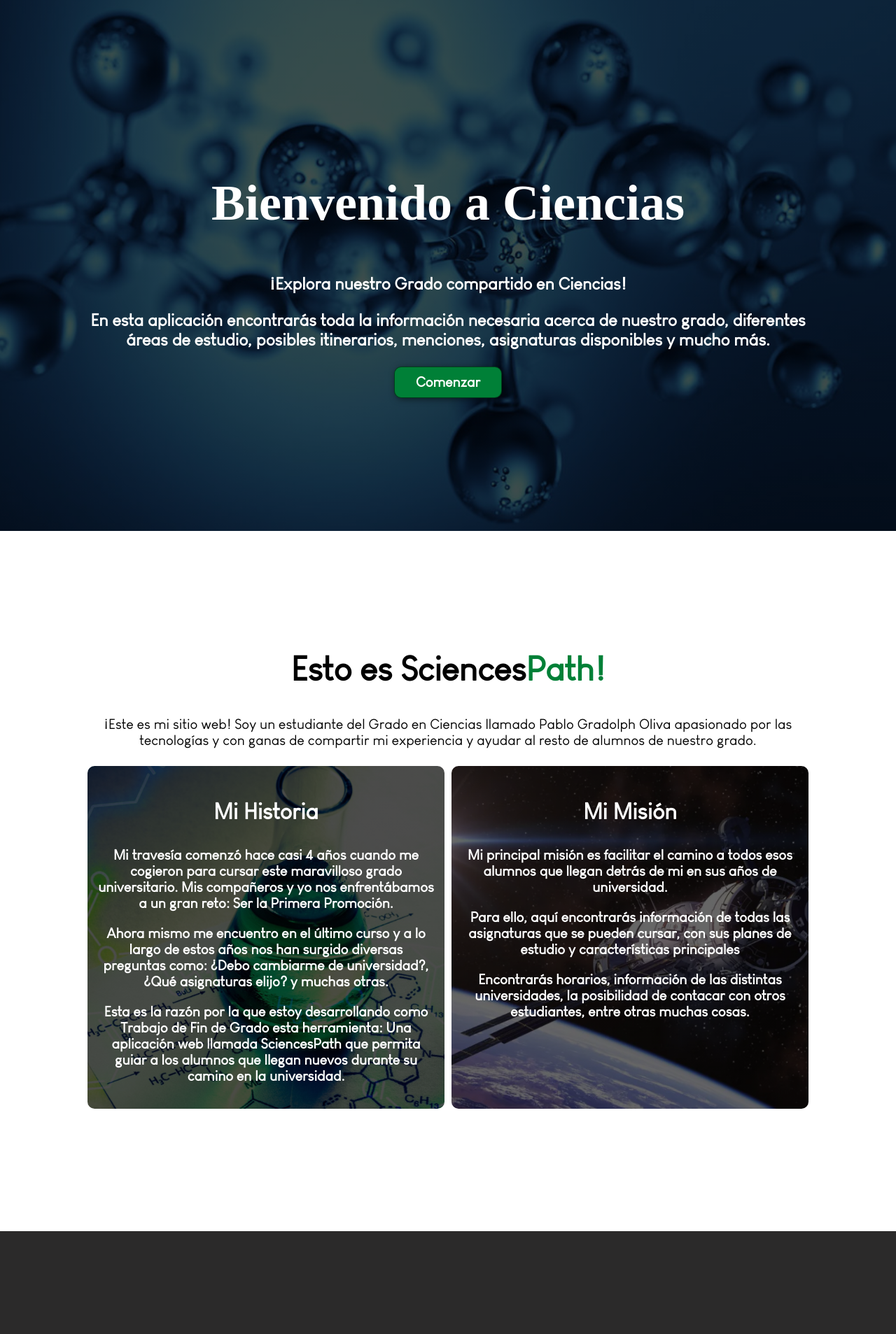
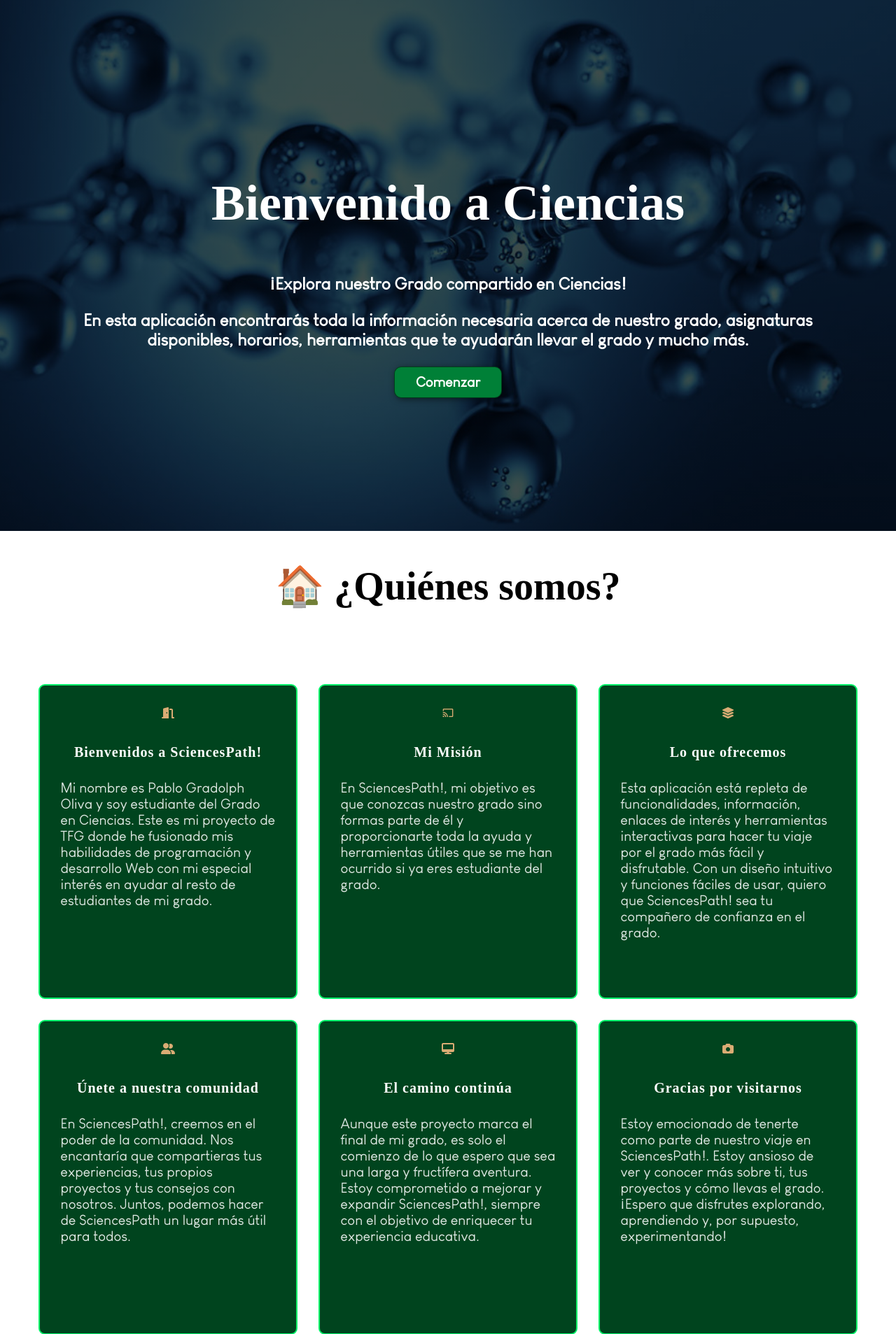
Before and after one commit to PabloGradolph/SciencesPath, a Django app: page / in a window 1280 px wide. Shown: the part 91-1998 px from the top of the page at 70% size. Run offline with Django 4.2, Linux system fonts and the light colour scheme; some libraries are stand-ins or nearby versions; some web fonts are replaced.

Commit message:
home page updated

```diff
--- a/static/css/styles.css
+++ b/static/css/styles.css
@@ -211,58 +211,96 @@ header nav a:hover {
     background-color: #015827;
 }
 
-/* Quienes somos */
-#about .container {
+/*=============== About Us ===============*/
+.AboutUs__section h1 {
     text-align: center;
-    padding: 170px 12px;
 }
 
-#about h2 {
-    margin-top: 0;
+.AboutUs__section .card {
+    font-family: 'poppins';
 }
 
-#about-header{
-    margin-bottom: 10px;
+.AboutUs__section .card h2 {
+    font-family: 'poppins';
 }
 
-#history {
-    background-image: linear-gradient(
-        0deg,
-        rgba(0,0,0,0.7),
-        rgba(0,0,0,0.7)
-    )
-    ,url("../img/MIHistoria.jpg");
-    background-repeat: no-repeat;
-    background-size: cover;
-    background-position: center center;
-    border-radius: 10px;
-    padding: 10px;
-    margin: 5px;
+.about-wrapper {
+    padding: 5% 8%;
 }
 
-#mission {
-    background-image: linear-gradient(
-        0deg,
-        rgba(0,0,0,0.6),
-        rgba(0,0,0,0.6)
-    )
-    ,url("../img/MiMision.webp");
-    background-repeat: no-repeat;
-    background-size: cover;
-    background-position: center center;
-    border-radius: 10px;
-    padding: 10px;
-    margin: 5px;
+.AboutUs__section .about {
+    display: flex;
+    flex-direction: column;
+    align-items: center;
 }
 
-#history p, #history h3{
-    color: #fff;
-    font-weight: bold;
+.AboutUs__section .cards {
+    display: grid;
+    grid-template-columns: repeat(3, 1fr);
+    gap: 30px;
 }
 
-#mission p, #mission h3{
+.AboutUs__section .card {
+    height: 450px;
+    width: 370px;
+    background-color: #00441e;
+    padding: 3% 8%;
+    border: 2px solid #00f369;
+    border-radius: 9px;
+    transition: .6;
+    display: flex;
+    align-items: center;
+    flex-direction: column;
+    position: relative;
+    overflow: hidden;
+}
+
+.AboutUs__section .card:after{
+    content: "";
+    position: absolute;
+    top: 150%;
+    left: -200px;
+    width: 120%;
+    transform: rotate(50deg);
+    background-color: #fff;
+    height: 18px;
+    filter: blur(30px);
+    opacity: 0.5;
+    transition: 1s;
+}
+.AboutUs__section .card:hover:after{
+    width: 225%;
+    top: -100%;
+}
+
+.AboutUs__section .card i{
+    color: #daac74;
+    margin-top: 20px;
+    margin-bottom: 20px;
+    font-size: var(--biggest-font-size);
+}
+
+.AboutUs__section .card h2{
     color: #fff;
-    font-weight: bold;
+    font-size: 20px;
+    font-weight: 600;
+    letter-spacing: 1px;
+}
+
+.AboutUs__section .card p {
+    text-align: left;
+    width: 100%;
+    margin: 12px 0;
+    color: rgba(255, 255, 255, 0.877);
+}
+
+.AboutUs__section .card:hover{
+    transform: translateY(-8px);
+    border-color: #f8e8d4;
+}
+
+.AboutUs__section .card:hover i{
+    color: #b38042;
 }
 
 /* Más información */
--- a/templates/Sciences/home.html
+++ b/templates/Sciences/home.html
@@ -3,6 +3,11 @@
 
 {% block title %}
     Bienvenido a Ciencias
+{% endblock %}
+
+{% block styles %}
+<link rel="stylesheet" href="https://cdnjs.cloudflare.com/ajax/libs/font-awesome/6.1.2/css/all.min.css" integrity="sha512-1sCRPdkRXhBV2PBLUdRb4tMg1w2YPf37qatUFeS7zlBy7jJI8Lf4VHwWfZZfpXtYSLy85pkm9GaYVYMfw5BC1A==" crossorigin="anonymous" referrerpolicy="no-referrer" />
+<link rel="stylesheet" href="https://cdnjs.cloudflare.com/ajax/libs/font-awesome/6.4.2/css/all.min.css"/>
 {% endblock %}
 
 {% block header %}
@@ -43,34 +48,49 @@
         <div class="container">
             <h1>Bienvenido a Ciencias</h1>
             <p>¡Explora nuestro Grado compartido en Ciencias!</p>
-            <p>En esta aplicación encontrarás toda la información necesaria acerca de nuestro grado, diferentes áreas de estudio, posibles itinerarios, menciones, asignaturas disponibles y mucho más.</p>
+            <p>En esta aplicación encontrarás toda la información necesaria acerca de nuestro grado, asignaturas disponibles, horarios, herramientas que te ayudarán llevar el grado y mucho más.</p>
             <div class="btn-container">
                 <a href="{% url 'main' %}" ><button class="btn-primary">Comenzar</button></a>
             </div>
         </div>
     </section>
 
-    <section id="about">
-        <div class="container">
-            <div id="about-header">
-                <h2>Esto es Sciences<span class="color-path">Path!</span></h2>
-                <p>¡Este es mi sitio web! Soy un estudiante del Grado en Ciencias llamado Pablo Gradolph Oliva apasionado por las tecnologías y con ganas de compartir mi experiencia y ayudar al resto de alumnos de nuestro grado.</p>
-            </div>
-            <div class="about">
-                <div id="history" class="expandable">
-                    <h3>Mi Historia</h3>
-                    <div class="full-description">
-                        <p>Mi travesía comenzó hace casi 4 años cuando me cogieron para cursar este maravilloso grado universitario. Mis compañeros y yo nos enfrentábamos a un gran reto: Ser la Primera Promoción.</p>
-                        <p>Ahora mismo me encuentro en el último curso y a lo largo de estos años nos han surgido diversas preguntas como: ¿Debo cambiarme de universidad?, ¿Qué asignaturas elijo? y muchas otras.</p>
-                        <p>Esta es la razón por la que estoy desarrollando como Trabajo de Fin de Grado esta herramienta: Una aplicación web llamada SciencesPath que permita guiar a los alumnos que llegan nuevos durante su camino en la universidad.</p>
-                    </div>
-                </div>
-                <div id="mission" class="expandable">
-                    <h3>Mi Misión</h3>
-                    <div id="mission-full-description" class="full-description">
-                        <p>Mi principal misión es facilitar el camino a todos esos alumnos que llegan detrás de mi en sus años de universidad. </p>
-                        <p>Para ello, aquí encontrarás información de todas las asignaturas que se pueden cursar, con sus planes de estudio y características principales </p>
-                        <p>Encontrarás horarios, información de las distintas universidades, la posibilidad de contacar con otros estudiantes, entre otras muchas cosas. </p>
+    <section class="AboutUs__section section" id="About">
+        <h1 class="section__title">🏠 ¿Quiénes somos?</h1>
+        <div class="container section__border">
+            <div class="about-wrapper">
+                <div class="about">
+                    <div class="cards">
+                        <div class="card">
+                            <i class="fa-solid fa-door-open"></i>
+                            <h2>Bienvenidos a SciencesPath!</h2>
+                            <p>Mi nombre es Pablo Gradolph Oliva y soy estudiante del Grado en Ciencias. Este es mi proyecto de TFG donde he fusionado mis habilidades de programación y desarrollo Web con mi especial interés en ayudar al resto de estudiantes de mi grado.</p>
+                        </div>
+                        <div class="card">
+                            <i class="fa-brands fa-chromecast"></i>
+                            <h2>Mi Misión</h2>
+                            <p>En SciencesPath!, mi objetivo es que conozcas nuestro grado sino formas parte de él y proporcionarte toda la ayuda y herramientas útiles que se me han ocurrido si ya eres estudiante del grado.</p>
+                        </div>
+                        <div class="card">
+                            <i class="fa-solid fa-layer-group"></i>
+                            <h2>Lo que ofrecemos</h2>
+                            <p>Esta aplicación está repleta de funcionalidades, información, enlaces de interés y herramientas interactivas para hacer tu viaje por el grado más fácil y disfrutable. Con un diseño intuitivo y funciones fáciles de usar, quiero que SciencesPath! sea tu compañero de confianza en el grado.</p>
+                        </div>
+                        <div class="card">
+                            <i class="fa-solid fa-user-group"></i>
+                            <h2>Únete a nuestra comunidad</h2>
+                            <p>En SciencesPath!, creemos en el poder de la comunidad. Nos encantaría que compartieras tus experiencias, tus propios proyectos y tus consejos con nosotros. Juntos, podemos hacer de SciencesPath un lugar más útil para todos.</p>
+                        </div>
+                        <div class="card">
+                            <i class="fa-solid fa-desktop"></i>
+                            <h2>El camino continúa</h2>
+                            <p>Aunque este proyecto marca el final de mi grado, es solo el comienzo de lo que espero que sea una larga y fructífera aventura. Estoy comprometido a mejorar y expandir SciencesPath!, siempre con el objetivo de enriquecer tu experiencia educativa.</p>
+                        </div>
+                        <div class="card">
+                            <i class="fa-solid fa-camera"></i>
+                            <h2>Gracias por visitarnos</h2>
+                            <p>Estoy emocionado de tenerte como parte de nuestro viaje en SciencesPath!. Estoy ansioso de ver y conocer más sobre ti, tus proyectos y cómo llevas el grado. ¡Espero que disfrutes explorando, aprendiendo y, por supuesto, experimentando!</p>
+                        </div>
                     </div>
                 </div>
             </div>
```
